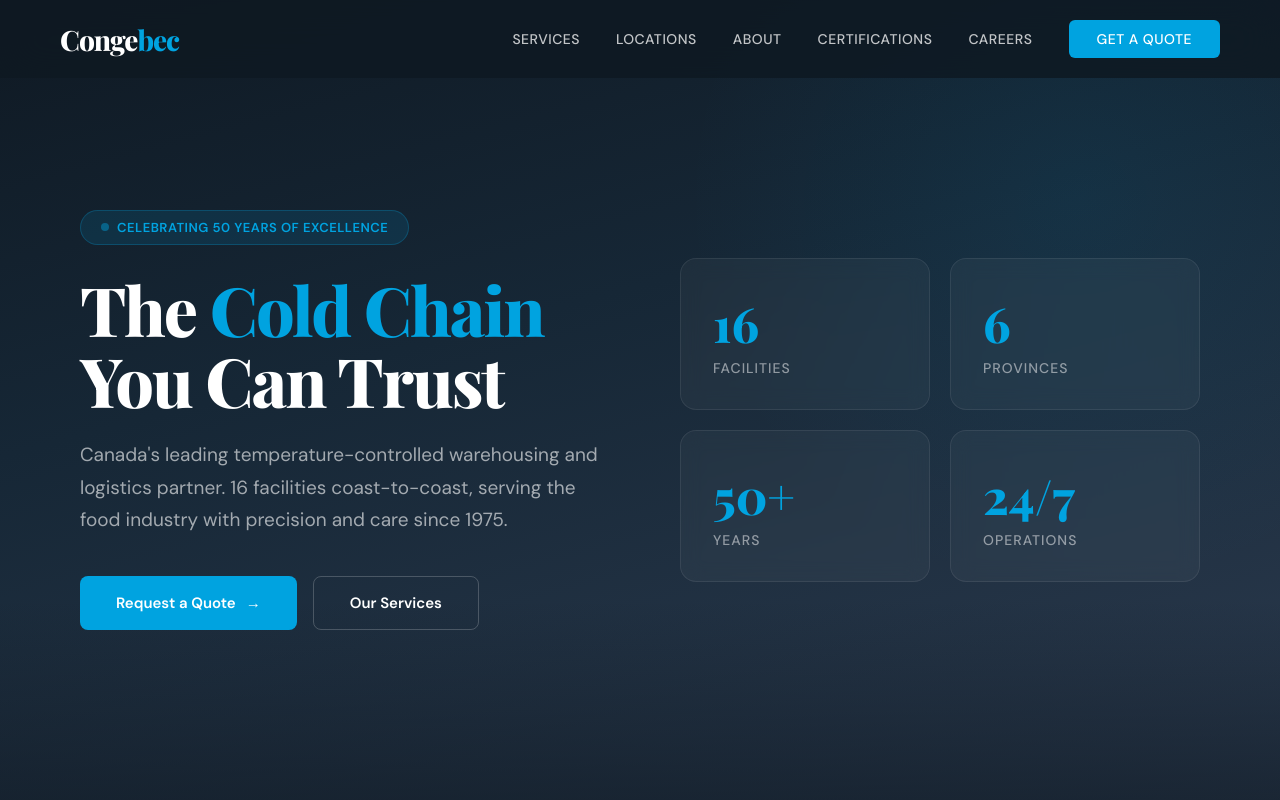
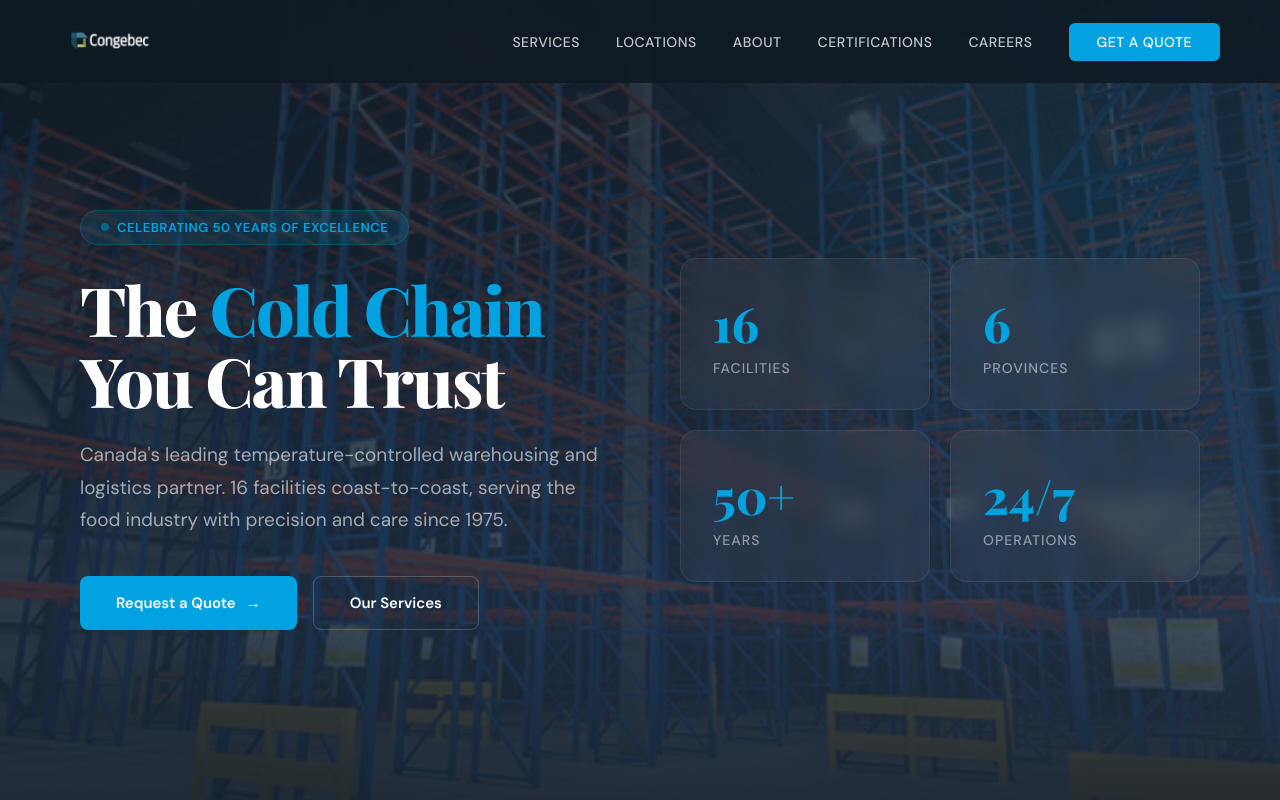
Before and after one commit to olimartel6/congebec-demo, a plain HTML site: page index.html in a window 1280 px wide. Shown: the top 800 px of the page. Drawn offline with nearby package versions, Linux system fonts and the light colour scheme.

Commit message:
add real Congebec images (logo, warehouse, logistics)

```diff
--- a/index.html
+++ b/index.html
@@ -27,7 +27,7 @@
 .nav-cta:hover{background:var(--accent2)!important}
 
 /* HERO */
-.hero{min-height:100vh;background:linear-gradient(165deg,var(--navy) 0%,#162736 40%,var(--steel) 100%);display:flex;align-items:center;padding:140px 80px 100px;position:relative;overflow:hidden}
+.hero{min-height:100vh;background:linear-gradient(165deg,rgba(15,25,35,.88) 0%,rgba(22,39,54,.85) 40%,rgba(43,58,78,.82) 100%),url('images/Entrepot.jpg') center/cover;display:flex;align-items:center;padding:140px 80px 100px;position:relative;overflow:hidden}
 .hero::before{content:'';position:absolute;top:-200px;right:-200px;width:800px;height:800px;background:radial-gradient(circle,rgba(0,163,224,.08) 0%,transparent 70%);pointer-events:none}
 .hero::after{content:'';position:absolute;bottom:0;left:0;right:0;height:200px;background:linear-gradient(to top,rgba(15,25,35,.6),transparent);pointer-events:none}
 .hero-grid{display:grid;grid-template-columns:1fr 1fr;gap:80px;max-width:1400px;margin:0 auto;align-items:center;position:relative;z-index:1}
@@ -93,6 +93,7 @@
 
 /* ABOUT */
 .about{background:linear-gradient(135deg,var(--warm) 0%,var(--white) 100%)}
+.about-img{width:100%;border-radius:16px;margin-bottom:24px;box-shadow:0 20px 60px rgba(0,0,0,.1)}
 .about-grid{display:grid;grid-template-columns:1fr 1fr;gap:80px;max-width:1400px;margin-top:60px;align-items:center}
 .about-text{font-size:17px;color:var(--muted);line-height:1.8;margin-bottom:20px}
 .about-highlight{background:var(--navy);color:var(--white);border-radius:20px;padding:50px;position:relative;overflow:hidden}
@@ -154,7 +155,7 @@
 <body>
 
 <nav id="nav">
-  <div class="logo">Conge<span>bec</span></div>
+  <div class="logo"><img src="images/LogoCongebec-Horizontal_Couleur_CMYK-texte-blanc-768x291.png" alt="Congebec" style="height:36px"></div>
   <div class="nav-links">
     <a href="#services">Services</a>
     <a href="#locations">Locations</a>
@@ -277,6 +278,7 @@
   <h2 class="section-title fade-in delay-1">50 Years of Cold<br>Chain Excellence</h2>
   <div class="about-grid">
     <div>
+      <img src="images/Solution-logistique-1200x800-1-1024x683.png" alt="Congebec logistics" class="about-img fade-in delay-1">
       <p class="about-text fade-in delay-2">Founded in 1975 in Quebec, Congebec has grown from a single cold storage facility to Canada's premier temperature-controlled logistics provider. Our commitment to food safety, innovation, and client service has made us the trusted partner of leading food manufacturers and retailers across North America.</p>
       <p class="about-text fade-in delay-3">With strategic partnerships including CN Railway, we continue to expand our network and capabilities to meet the evolving needs of the Canadian food supply chain.</p>
       <a href="#contact" class="btn-primary fade-in delay-4" style="margin-top:12px">Partner With Us <span>&#8594;</span></a>
@@ -303,7 +305,7 @@
 <footer>
   <div class="footer-grid">
     <div>
-      <div class="footer-brand">Conge<span>bec</span></div>
+      <div class="footer-brand"><img src="images/LogoCongebec-Horizontal_Couleur_CMYK-texte-blanc-768x291.png" alt="Congebec" style="height:32px"></div>
       <p class="footer-desc">Canada's leading temperature-controlled warehousing and logistics partner. Coast-to-coast cold chain solutions since 1975.</p>
     </div>
     <div class="footer-col">
```
Also changed, not shown: images/2023-11_Mascouche-3-credit-Archimed-Studio.webp (added), images/50e-Congebec.gif (added), images/Banniere-50-Years-in-the-Making.jpg (added), images/CN-Banniere-Article-1.png (added), images/Entrepot.jpg (added), images/LogoCongebec-Horizontal_Couleur_CMYK-texte-blanc-768x291.png (added), images/Solution-logistique-1200x800-1-1024x683.png (added), 1 other file.
